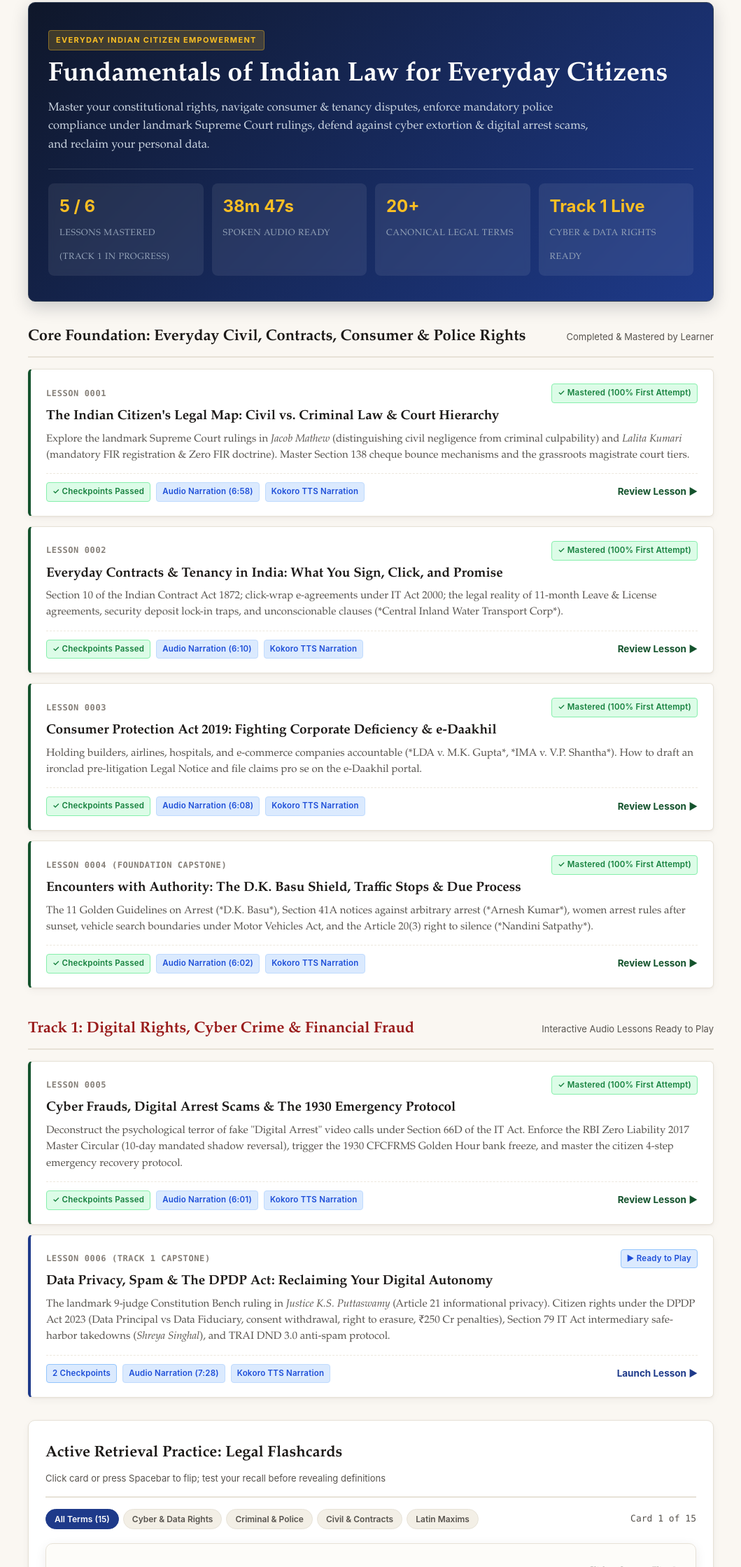
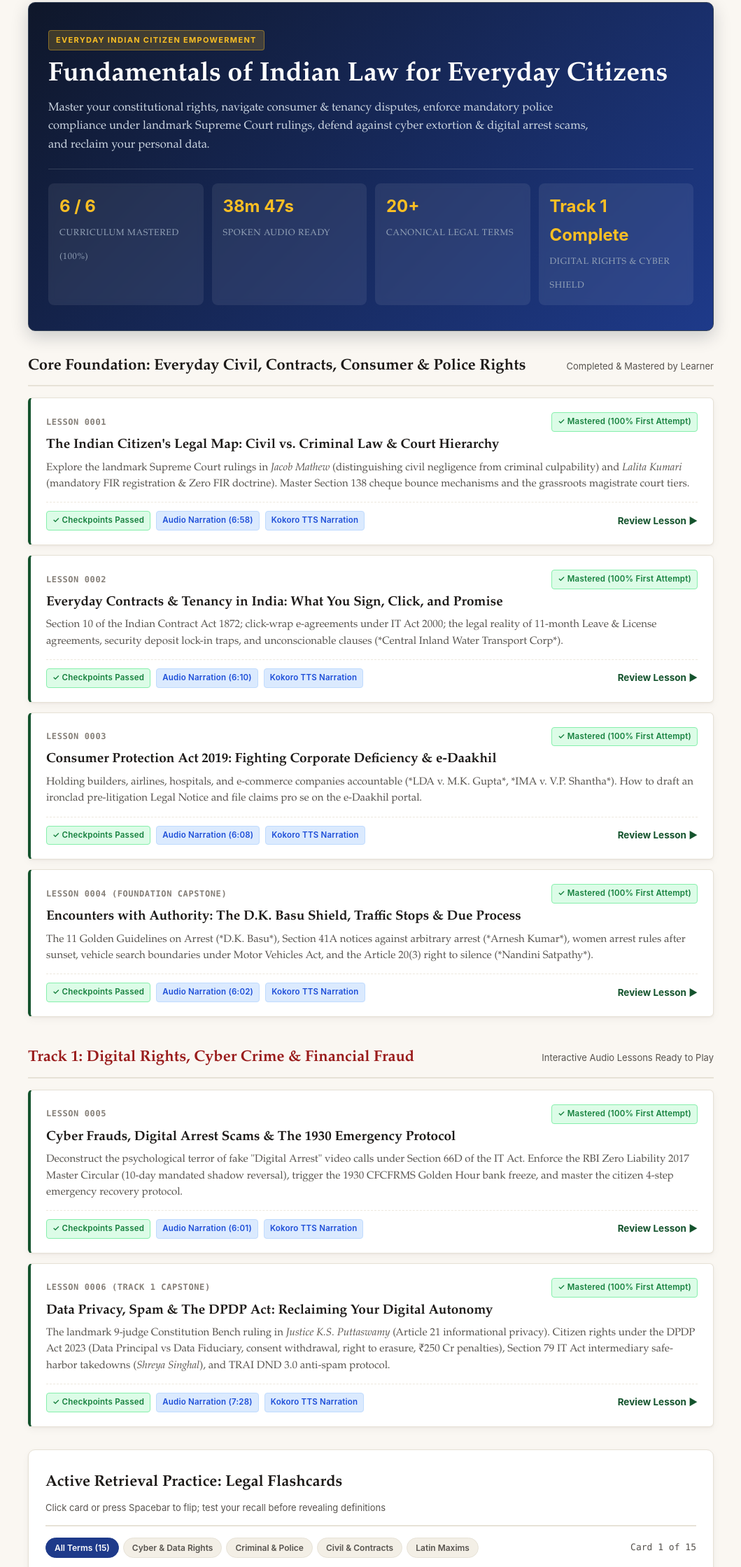
Before and after one commit to bneevan/teach.me.law, a plain HTML site: page index.html in a window 1280 px wide. Shown: the part 97-2336 px from the top of the page at 70% size, without its empty margins (110-1169 px from the left). Drawn offline with Linux system fonts and the light colour scheme.

Commit message:
docs: record 100% completion for Track 1 and Lesson 0006 in dashboard

```diff
--- a/index.html
+++ b/index.html
@@ -462,8 +462,8 @@
 
       <div class="progress-stats-grid">
         <div class="stat-card">
-          <span class="stat-number">5 / 6</span>
-          <span class="stat-label">Lessons Mastered (Track 1 in Progress)</span>
+          <span class="stat-number">6 / 6</span>
+          <span class="stat-label">Curriculum Mastered (100%)</span>
         </div>
         <div class="stat-card">
           <span class="stat-number">38m 47s</span>
@@ -474,8 +474,8 @@
           <span class="stat-label">Canonical Legal Terms</span>
         </div>
         <div class="stat-card">
-          <span class="stat-number">Track 1 Live</span>
-          <span class="stat-label">Cyber & Data Rights Ready</span>
+          <span class="stat-number">Track 1 Complete</span>
+          <span class="stat-label">Digital Rights & Cyber Shield</span>
         </div>
       </div>
     </header>
@@ -599,11 +599,11 @@
           </div>
         </a>
 
-        <!-- Lesson 0006: Ready to Play -->
-        <a href="lessons/0006-data-privacy-spam-and-dpdp-act.html" class="dash-card" style="border-left: 4px solid var(--accent-blue);">
+        <!-- Lesson 0006: Mastered -->
+        <a href="lessons/0006-data-privacy-spam-and-dpdp-act.html" class="dash-card" style="border-left: 4px solid var(--accent-green);">
           <div class="dash-card-header">
             <span class="dash-card-num">LESSON 0006 (TRACK 1 CAPSTONE)</span>
-            <span class="badge-tag badge-ready" style="background: #dbeafe; color: #1d4ed8; border-color: #93c5fd;">▶ Ready to Play</span>
+            <span class="badge-tag badge-mastered">✓ Mastered (100% First Attempt)</span>
           </div>
           <h3 class="dash-card-title">Data Privacy, Spam & The DPDP Act: Reclaiming Your Digital Autonomy</h3>
           <p class="dash-card-desc">
@@ -611,11 +611,11 @@
           </p>
           <div class="dash-card-bottom">
             <div class="card-badges">
-              <span class="badge-tag badge-ready" style="background: #dbeafe; color: #1d4ed8; border-color: #93c5fd;">2 Checkpoints</span>
+              <span class="badge-tag badge-mastered">✓ Checkpoints Passed</span>
               <span class="badge-tag badge-ready">Audio Narration (7:28)</span>
               <span class="badge-tag badge-ready">Kokoro TTS Narration</span>
             </div>
-            <span class="card-play-action" style="color: var(--accent-blue);">Launch Lesson ▶</span>
+            <span class="card-play-action" style="color: var(--accent-green);">Review Lesson ▶</span>
           </div>
         </a>
 
```
